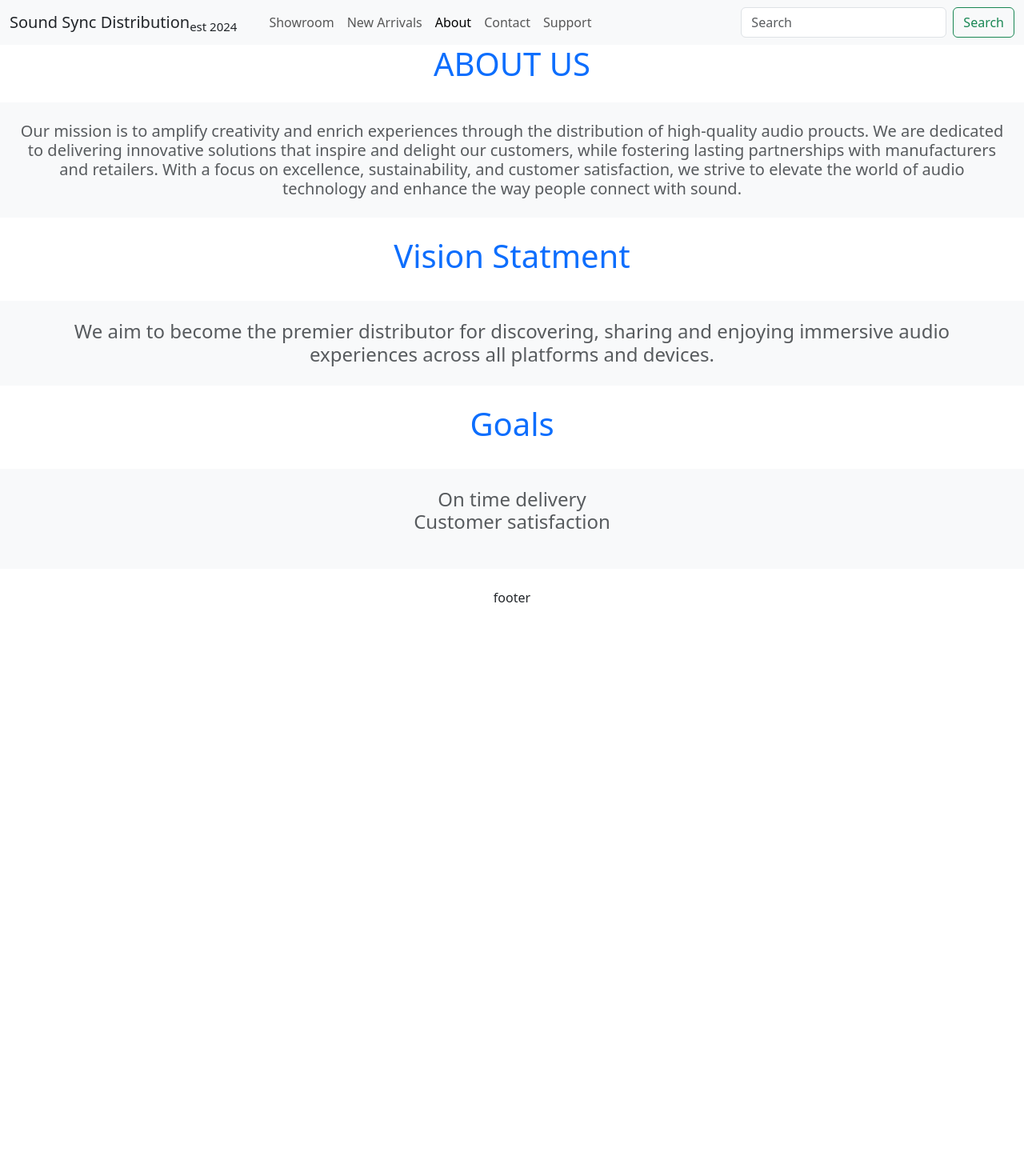
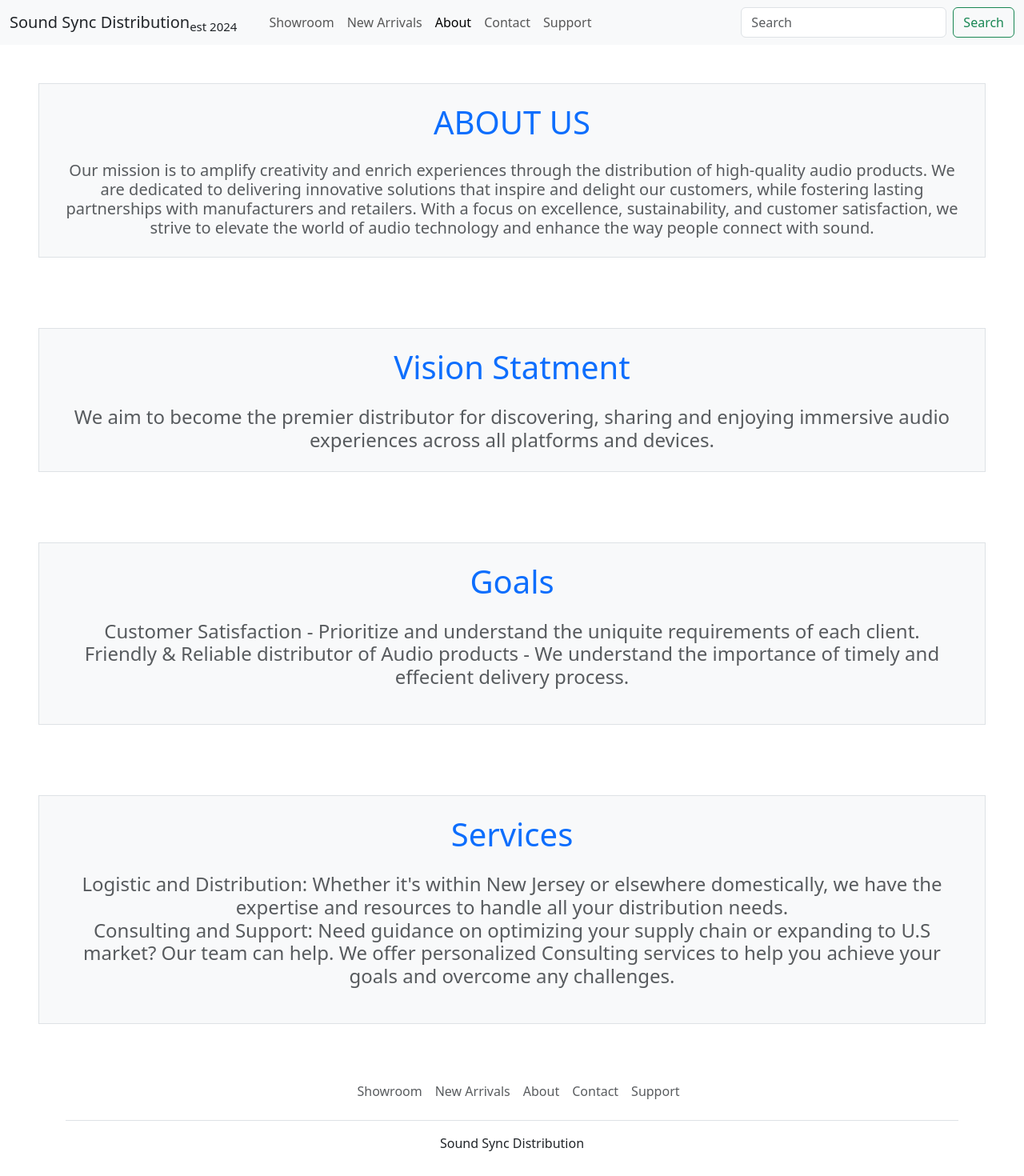
Before and after one commit to jb1756/Sound_Sync_Distribution, a React (Create React App) app: page /about in a window 1280 px wide. Shown: the top 1470 px of the page at 80% size. Before the commit the page ends 800 px from the top, so only its background shows below. Built offline with nearby package versions, Linux system fonts and the light colour scheme.

Commit message:
added the footer and correct about page

```diff
--- a/src/components/about/index.js
+++ b/src/components/about/index.js
@@ -3,37 +3,53 @@ import { Stack } from 'react-bootstrap';
 
 const About = () => {
   return (
-    <Stack gap={10}>
-      <div>
+    <Stack gap={3}>
+
+        <div className="h5 text-muted bg-light mb-4 m-5 p-4 border" style={{ marginBottom: '10px' }} ><div>
         <h1 className="text-center text-primary mb-4">ABOUT US</h1>
       </div>
-        <div className="h5 text-muted bg-light mb-4 p-4" style={{ marginBottom: '10px' }} >
           <div>Our mission is to amplify creativity and enrich experiences through the distribution of high-quality
-        audio proucts. We are dedicated to delivering innovative solutions that inspire and delight our customers,
+        audio products. We are dedicated to delivering innovative solutions that inspire and delight our customers,
         while fostering lasting partnerships with manufacturers and retailers. With a focus on excellence,
         sustainability, and customer satisfaction, we strive to elevate the world of
         audio technology and enhance the way people connect with sound.
           </div>
       </div>
 
-      <div className="text-center text-primary mb-4" style={{ marginBottom: '10px' }}>
+
+      <div className="h4 text-muted bg-light mb-4 m-5 p-4 border" style={{ marginBottom: '10px' }}>
+        <div className="text-center text-primary mb-4" style={{ marginBottom: '10px' }}>
         <h1>Vision Statment</h1>
       </div>
-      <div className="h4 text-muted bg-light mb-4 p-4" style={{ marginBottom: '10px' }}>
         <div>We aim to become the premier distributor for discovering,
         sharing and enjoying immersive audio experiences across all platforms
         and devices.
         </div>
       </div>
 
-      <div className="text-center text-primary mb-4" style={{ marginBottom: '10px' }}>
+
+
+      <div className= "h4 text-muted bg-light mb-4 m-5 p-4 border" style={{ marginBottom: '20px' }}>
+        <div className="text-center text-primary mb-4" style={{ marginBottom: '10px' }}>
         <h1>Goals</h1>
+        </div>
+      <ul className="list-unstyled" style={{ marginBottom: '20px' }}>
+          <li>Customer Satisfaction - Prioritize and understand the uniquite requirements of each client.</li>
+          <li>Friendly & Reliable distributor of Audio products - We understand the importance of timely and effecient delivery process.</li>
+        </ul>
       </div>
 
-      <div className= "h4 text-muted bg-light mb-4 p-4" style={{ marginBottom: '20px' }}>
-        <ul className="list-unstyled" style={{ marginBottom: '20px' }}>
-          <li>On time delivery</li>
-          <li>Customer satisfaction</li>
+      <div className= "h4 text-muted bg-light mb-4 m-5 p-4 border" style={{ marginBottom: '20px' }}>
+        <div className="text-center text-primary mb-4" style={{ marginBottom: '10px' }}>
+        <h1>Services</h1>
+        </div>
+      <ul className="list-unstyled" style={{ marginBottom: '20px' }}>
+          <li>Logistic and Distribution: Whether it's within New Jersey or elsewhere domestically, we have the expertise and resources to
+            handle all your distribution needs.
+          </li>
+          <li>Consulting and Support: Need guidance on optimizing your supply chain or expanding to U.S market? Our team can help. We offer personalized Consulting
+            services to help you achieve your goals and overcome any challenges.
+          </li>
         </ul>
       </div>
     </Stack>
--- a/src/components/footer/index.js
+++ b/src/components/footer/index.js
@@ -1,9 +1,33 @@
 import React from 'react'
+import { Link } from 'react-router-dom';
+import { Container } from 'react-bootstrap';
+
 
 const Footer = () => {
-  return (
-    <div>footer</div>
-  )
+  const buttonData = [
+  { id: "splashpage", label: "", to: "/" },
+  { id: "products", label: "Showroom", to: "/products" },
+  { id: "newarrivals", label: "New Arrivals", to: "/newarrivals" },
+  { id: "about", label: "About", to: "/about" },
+  { id: "contact", label: "Contact", to: "/contact" },
+  { id: "support", label: "Support", to: "/support" },
+];
+return (
+  <Container className="container">
+    <footer className="py-3 my-4">
+      <ul className="nav justify-content-center border-bottom pb-3 mb-3">
+        {buttonData.map(button => (
+          <li key={button.id} className="nav-item">
+            <Link to={button.to} className="nav-link px-2 text-muted">
+              {button.label}
+            </Link>
+          </li>
+        ))}
+      </ul>
+      <p className="text-center text-dark font-weight-bold">Sound Sync Distribution</p>
+    </footer>
+  </Container>
+);
 }
 
 export default Footer;
```
